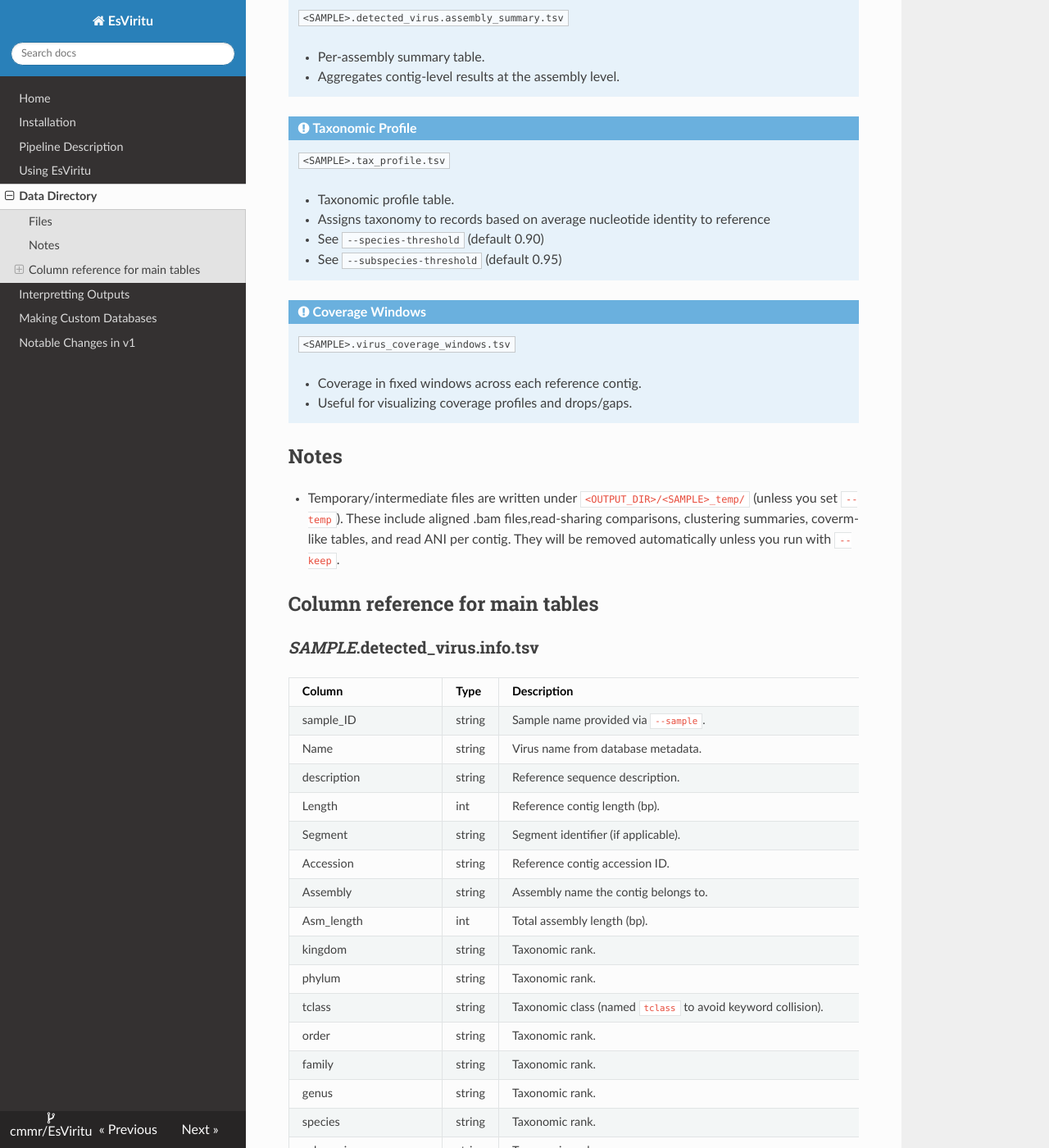
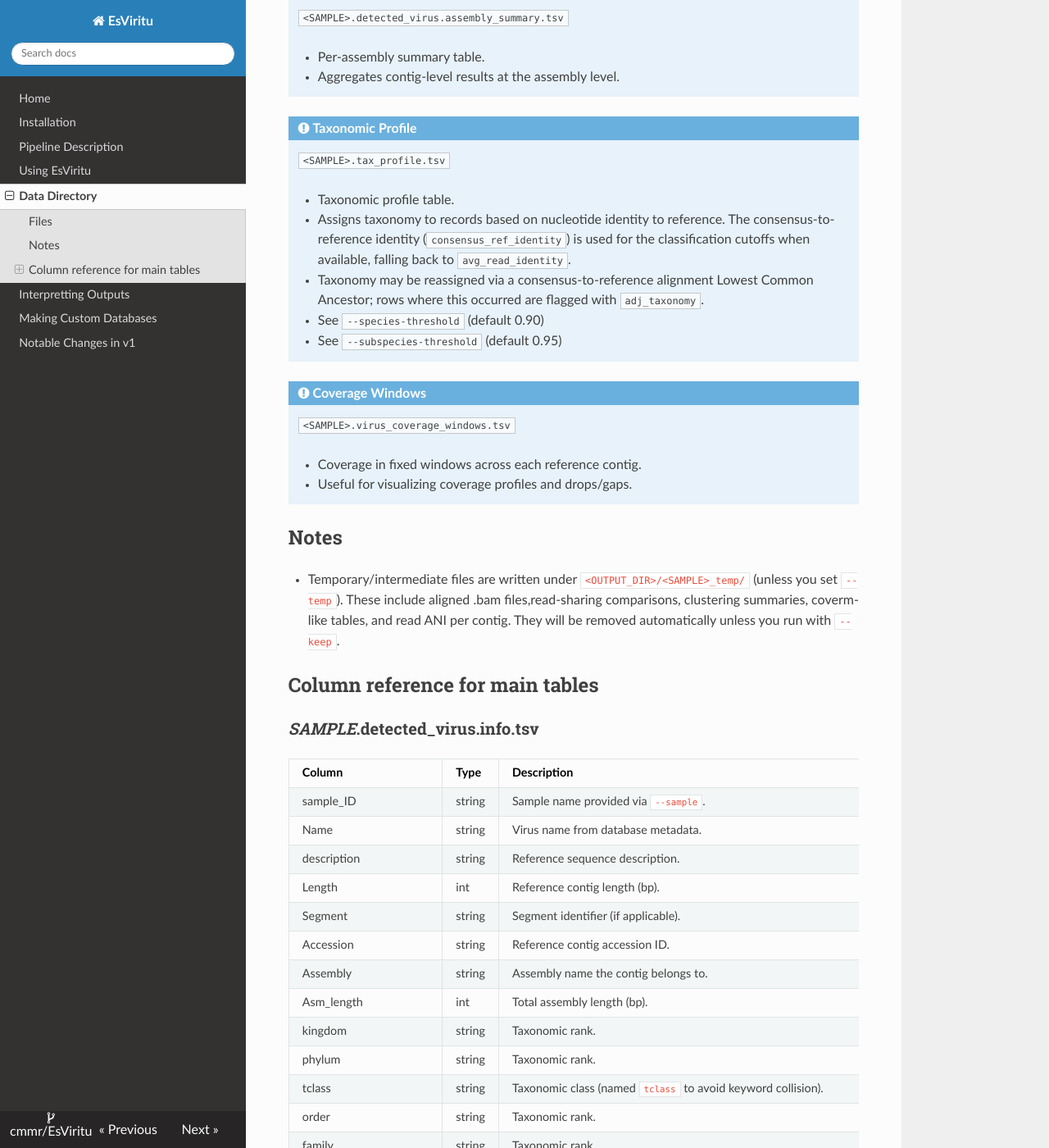
Before and after one commit to cmmr/EsViritu, an MkDocs documentation site: the page built from docs/data-directory.md, in a window 1280 px wide and 1400 px high, scrolled down 545 px. Shown: the whole window at 82% size. Built offline with MkDocs 1.6.1, drawn with Linux system fonts in a browser that asks for light colours; nearby versions of some CDN libraries; some of the changed text lies outside the part shown.

```diff
--- a/docs/data-directory.md
+++ b/docs/data-directory.md
@@ -26,7 +26,12 @@ Location: `<OUTPUT_DIR>/`
 
     * Taxonomic profile table.
 
-    * Assigns taxonomy to records based on average nucleotide identity to reference
+    * Assigns taxonomy to records based on nucleotide identity to reference. The
+      consensus-to-reference identity (`consensus_ref_identity`) is used for the
+      classification cutoffs when available, falling back to `avg_read_identity`.
+
+    * Taxonomy may be reassigned via a consensus-to-reference alignment Lowest Common Ancestor; rows
+      where this occurred are flagged with `adj_taxonomy`.
 
     * See `--species-threshold` (default 0.90)
 
@@ -66,11 +71,13 @@ Location: `<OUTPUT_DIR>/`
 | genus | string | Taxonomic rank. |
 | species | string | Taxonomic rank. |
 | subspecies | string | Taxonomic rank. |
+| adj_taxonomy | bool | True when taxonomy was reassigned via the consensus-to-reference alignment LCA. When true, `Name` is suffixed with `[tax adj: <finest taxon>]`. |
 | RPKMF | float | Reads per kilobase per million filtered reads: `(read_count/(Length/1000)) / (filtered_reads_in_sample/1e6)`. |
 | read_count | int | Number of reads aligned to the contig. |
 | covered_bases | int | Number of bases with coverage > 0 on the contig. |
 | mean_coverage | float | Mean read depth across the contig. |
 | avg_read_identity | float | Average per-read alignment identity for the contig. |
+| consensus_ref_identity | float | Identity of the sample consensus to the best-matching reference assembly. Null when no consensus alignment is available. |
 | Pi | float | Average nucleotide diversity across covered positions. |
 | filtered_reads_in_sample | int | Total filtered reads used for normalization. |
 
@@ -90,9 +97,11 @@ Location: `<OUTPUT_DIR>/`
 | genus | string | Taxonomic rank. |
 | species | string | Taxonomic rank. |
 | subspecies | string | Taxonomic rank. |
+| adj_taxonomy | bool | True when taxonomy was reassigned via the consensus-to-reference alignment LCA. |
 | read_count | int | Number of reads aligned across contigs in the assembly. |
 | covered_bases | int | Number of bases with coverage > 0 across contigs in the assembly. |
 | avg_read_identity | float | Mean read identity across contigs in the assembly. |
+| consensus_ref_identity | float | Identity of the assembly consensus to the best-matching reference assembly. Null when unavailable. |
 | Accession | string | Comma-separated list of accessions included. |
 | Segment | string | Comma-separated list of segments included. |
 | RPKMF | float | Assembly-level RPKMF using `Asm_length`. |
@@ -119,9 +128,10 @@ Location: `<OUTPUT_DIR>/`
 | order | string | Taxonomic rank. |
 | family | string | Taxonomic rank. |
 | genus | string | Taxonomic rank. |
-| species | string | Species classification; may be `s__unclassified <genus>` when `avg_read_identity` < `--species-threshold`. |
-| subspecies | string | Subspecies classification; may be `t__unclassified <species>` when `avg_read_identity` < `--subspecies-threshold`. |
+| species | string | Species classification; may be `s__unclassified <genus>` when the effective identity < `--species-threshold`. |
+| subspecies | string | Subspecies classification; may be `t__unclassified <species>` when the effective identity < `--subspecies-threshold`. |
 | read_count | int | Sum of reads aligned to assemblies contributing to this taxon. |
 | RPKMF | float | Sum of RPKMF across assemblies in this taxon. |
 | avg_read_identity | float | Mean read identity across assemblies in this taxon. |
+| consensus_ref_identity | float | Mean consensus-to-reference identity across assemblies in this taxon. Used (when available) in place of `avg_read_identity` for the species/subspecies cutoffs. |
 | assembly_list | string | Comma-separated list of assemblies contributing to this row. |
```
Also changed, not shown: README.md (+1 -1 lines), docs/esviritu-usage.md (+5 -1 lines), docs/installation.md (+2 -2 lines), docs/interpretting-outputs.md (+5 -0 lines).
